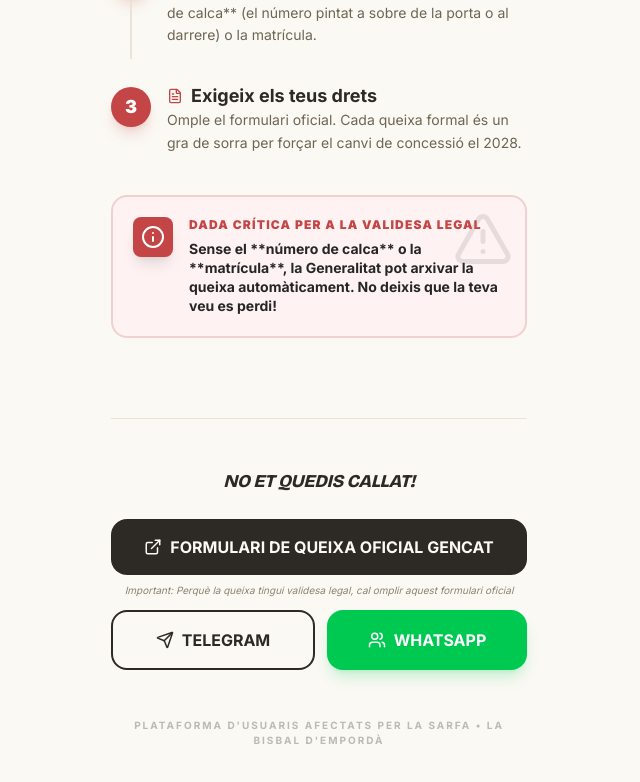
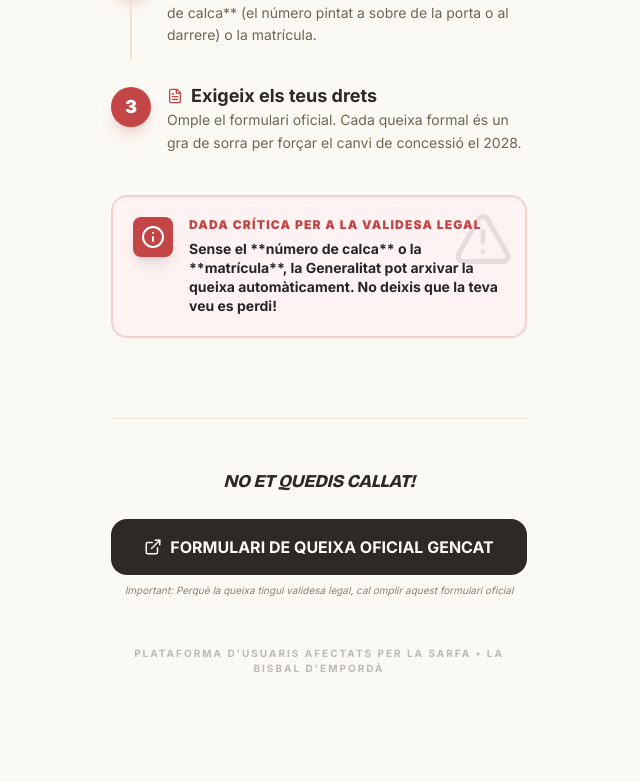
Before and after one commit to ellensa65/protest-bus-interurba, a Next.js app: page / in a window 1280 px wide. Shown: the part 1713-2495 px from the top of the page, without its empty margins (321-961 px from the left). After the commit the page ends 2469 px from the top, so only its background shows below. Built offline with nearby package versions, Linux system fonts and the light colour scheme.

Commit message:
del(inici): Botons d'enllaç a Telegram i Whatsapp

```diff
--- a/app/page.js
+++ b/app/page.js
@@ -317,25 +317,7 @@ export default function SarfaProtestPage() {
               Important: Perquè la queixa tingui validesa legal, cal omplir aquest formulari oficial
             </p>
           </div>
-
-          <div className="flex gap-3">
-            <a
-              href="#"
-              className="flex-1 flex items-center justify-center gap-2 py-4 px-4 border-2 border-foreground rounded-2xl font-bold transition-all hover:bg-neutral-100 dark:hover:bg-neutral-800"
-            >
-              <Send size={18} />
-              TELEGRAM
-            </a>
-            <a
-              href="#"
-              className="flex-1 flex items-center justify-center gap-2 py-4 px-4 bg-green-500 text-white rounded-2xl font-bold transition-all hover:bg-green-600 shadow-lg shadow-green-500/20"
-            >
-              <Users size={18} />
-              WHATSAPP
-            </a>
-          </div>
         </div>
-
         <p className="mt-12 text-[10px] uppercase font-bold opacity-30 tracking-[0.2em]">
           Plataforma d'usuaris afectats per la Sarfa • La Bisbal d'Empordà
         </p>
```
